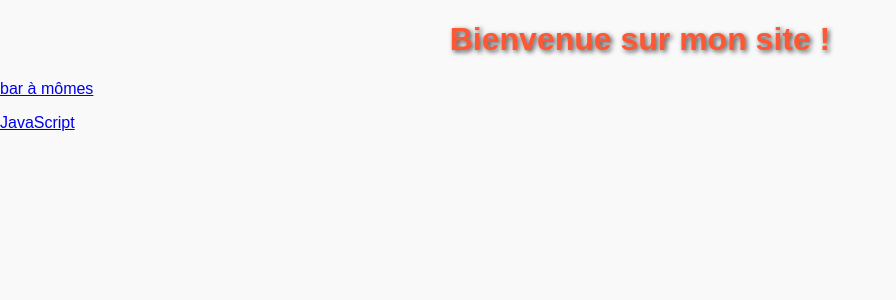
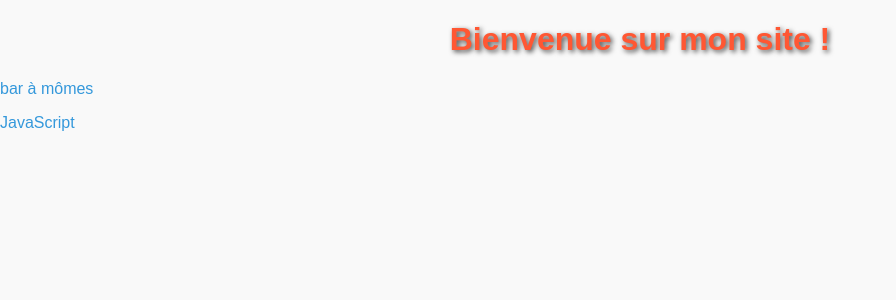
Before and after one commit to luilautre/luilautre.github.io, a PHP site: page / in a window 1280 px wide. Shown: the top 300 px of the page, without its empty margins (0-896 px from the left). Run offline with PHP 8.4, Linux system fonts and the light colour scheme.

Commit message:
Update style.css

```diff
--- a/style.css
+++ b/style.css
@@ -17,3 +17,13 @@ p {
   color: #666;
   text-align: center;
 }
+
+a {
+  color: #3498db;
+  text-decoration: none;
+}
+
+a:hover {
+  color: #2c3e50;
+  text-decoration: underline;
+}
```
